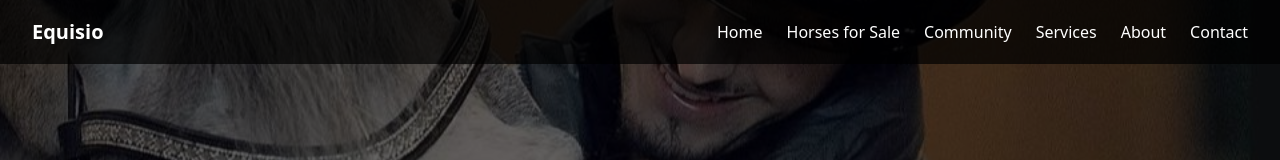
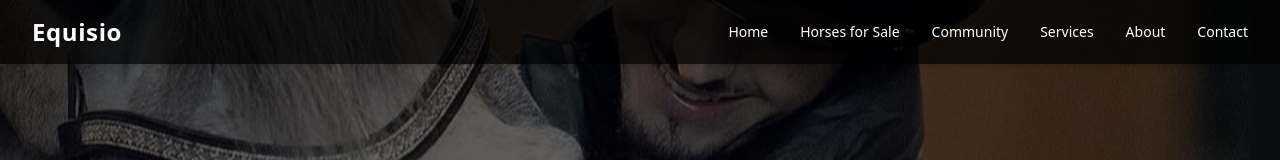
Before and after one commit to Equisio/equisio, a Next.js app: page / in a window 1280 px wide. Shown: the top 160 px of the page. Built offline with nearby package versions, Linux system fonts and the light colour scheme.

Commit message:
Improved navbar design for better mobile and desktop experience

```diff
--- a/components/Navbar.tsx
+++ b/components/Navbar.tsx
@@ -1,4 +1,3 @@
-// components/Navbar.tsx
 import Link from 'next/link'
 import { useState } from 'react'
 import { HiMenu, HiX } from 'react-icons/hi'
@@ -10,39 +9,48 @@ export default function Navbar() {
     setIsOpen(!isOpen)
   }
 
+  const closeMenu = () => {
+    setIsOpen(false)
+  }
+
   return (
-    <nav className="bg-black bg-opacity-70 text-white fixed w-full z-50">
+    <nav className="bg-black bg-opacity-70 text-white fixed w-full z-50 shadow-md">
       <div className="max-w-7xl mx-auto px-4 sm:px-6 lg:px-8">
         <div className="flex items-center justify-between h-16">
-          <div className="flex-shrink-0 text-xl font-bold">
-            <Link href="/">Equisio</Link>
+          <div className="text-2xl font-bold tracking-wide">
+            <Link href="/" onClick={closeMenu}>Equisio</Link>
           </div>
-          <div className="hidden md:flex space-x-6">
-            <Link href="/">Home</Link>
-            <Link href="/for_sale">Horses for Sale</Link>
-            <Link href="/community">Community</Link>
-            <Link href="/services">Services</Link>
-            <Link href="/about">About</Link>
-            <Link href="/contact">Contact</Link>
+
+          {/* Desktop Menu */}
+          <div className="hidden md:flex space-x-8 text-sm font-medium">
+            <Link href="/" className="hover:text-yellow-400 transition">Home</Link>
+            <Link href="/for_sale" className="hover:text-yellow-400 transition">Horses for Sale</Link>
+            <Link href="/community" className="hover:text-yellow-400 transition">Community</Link>
+            <Link href="/services" className="hover:text-yellow-400 transition">Services</Link>
+            <Link href="/about" className="hover:text-yellow-400 transition">About</Link>
+            <Link href="/contact" className="hover:text-yellow-400 transition">Contact</Link>
           </div>
+
+          {/* Mobile Button */}
           <div className="md:hidden">
-            <button onClick={toggleMenu} className="text-white">
+            <button onClick={toggleMenu} className="text-white focus:outline-none">
               {isOpen ? <HiX size={28} /> : <HiMenu size={28} />}
             </button>
           </div>
         </div>
       </div>
 
-      {isOpen && (
-        <div className="md:hidden bg-black bg-opacity-90 px-4 py-2 space-y-2">
-          <Link href="/" onClick={() => setIsOpen(false)}>Home</Link>
-          <Link href="/for_sale" onClick={() => setIsOpen(false)}>Horses for Sale</Link>
-          <Link href="/community" onClick={() => setIsOpen(false)}>Community</Link>
-          <Link href="/services" onClick={() => setIsOpen(false)}>Services</Link>
-          <Link href="/about" onClick={() => setIsOpen(false)}>About</Link>
-          <Link href="/contact" onClick={() => setIsOpen(false)}>Contact</Link>
+      {/* Mobile Menu */}
+      <div className={`md:hidden transition-all duration-300 ease-in-out ${isOpen ? 'max-h-96 opacity-100' : 'max-h-0 opacity-0 overflow-hidden'} bg-black bg-opacity-90`}>
+        <div className="flex flex-col items-start px-6 py-4 space-y-4 text-lg font-medium">
+          <Link href="/" onClick={closeMenu}>Home</Link>
+          <Link href="/for_sale" onClick={closeMenu}>Horses for Sale</Link>
+          <Link href="/community" onClick={closeMenu}>Community</Link>
+          <Link href="/services" onClick={closeMenu}>Services</Link>
+          <Link href="/about" onClick={closeMenu}>About</Link>
+          <Link href="/contact" onClick={closeMenu}>Contact</Link>
         </div>
-      )}
+      </div>
     </nav>
   )
 }
```
